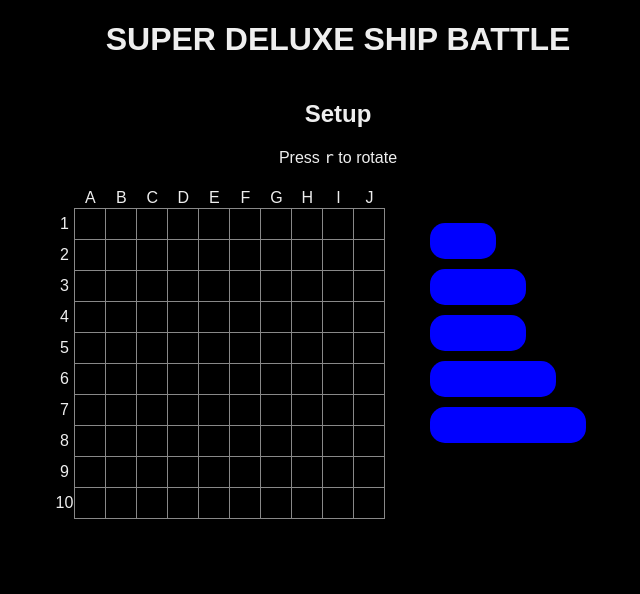
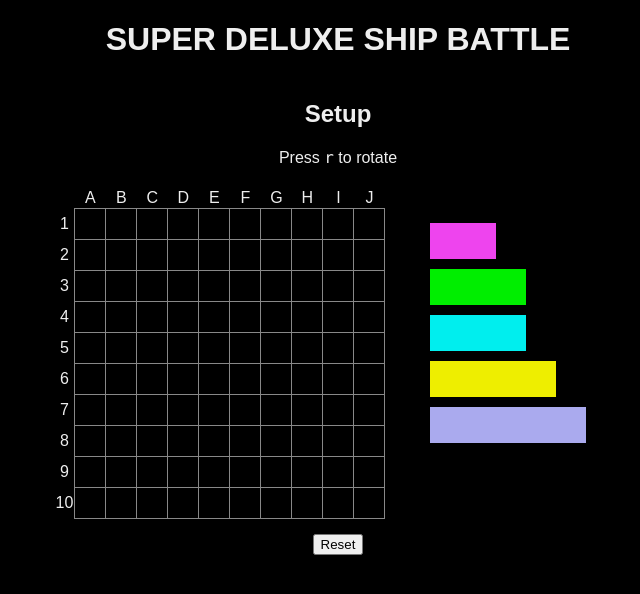
Before and after one commit to avp/ships, a React (Create React App) app: page / in a window 1280 px wide. Shown: the top 594 px of the page, without its empty margins (302-942 px from the left). Built offline with nearby package versions, Linux system fonts and the light colour scheme.

Commit message:
Placing ships

```diff
--- a/src/App.js
+++ /dev/null
@@ -1,24 +0,0 @@
-// @format
-
-import React, { useState } from 'react';
-import './App.css';
-import Setup from './Setup';
-import Game from './Game';
-
-const PHASE_SETUP = 0;
-const PHASE_PLAY = 1;
-
-export default function App() {
-  const [phase, setPhase] = useState(PHASE_SETUP);
-
-  const completeSetup = (positions) => {};
-
-  const inside = phase === PHASE_SETUP ? <Setup /> : <Game />;
-
-  return (
-    <div className="App">
-      <h1>SUPER DELUXE SHIP BATTLE</h1>
-      {inside}
-    </div>
-  );
-}
--- /dev/null
+++ b/src/App.tsx
@@ -0,0 +1,31 @@
+// @format
+
+import React, { useState } from 'react';
+import './App.css';
+import { Setup } from './Setup';
+import { Game } from './Game';
+import { Grid } from './Grid';
+import { Fleet } from './Fleet';
+
+enum Phase {
+  Setup,
+  Play,
+}
+
+export default function App() {
+  const [phase, setPhase] = useState(Phase.Setup);
+
+  const completeSetup = (grid: Grid, fleet: Fleet) => {
+    setPhase(Phase.Play);
+  };
+
+  const inside =
+    phase === Phase.Setup ? <Setup onSetup={completeSetup} /> : <Game />;
+
+  return (
+    <div className="App">
+      <h1>SUPER DELUXE SHIP BATTLE</h1>
+      {inside}
+    </div>
+  );
+}
--- a/src/Fleet.tsx
+++ b/src/Fleet.tsx
@@ -4,28 +4,34 @@ import { Dir } from './Geometry';
 
 interface Kind {
   name: string;
+  className: string;
   size: number;
 }
 
 const kinds: Record<string, Kind> = {
   destroyer: {
     name: 'Destroyer',
+    className: 'Destroyer',
     size: 2,
   },
   submarine: {
     name: 'Submarine',
+    className: 'Submarine',
     size: 3,
   },
   cruiser: {
     name: 'Cruiser',
+    className: 'Cruiser',
     size: 3,
   },
   battleship: {
     name: 'Battleship',
+    className: 'Battleship',
     size: 4,
   },
   carrier: {
     name: 'Aircraft Carrier',
+    className: 'Carrier',
     size: 5,
   },
 };
--- /dev/null
+++ b/src/Game.tsx
@@ -0,0 +1,11 @@
+// @format
+
+import React, { useState } from 'react';
+
+export function Game() {
+  return (
+    <div className="Game">
+      <h2>Playing the game</h2>
+    </div>
+  );
+}
--- a/src/Grid.css
+++ b/src/Grid.css
@@ -19,9 +19,9 @@
 }
 
 .HoverValid {
-  background: #008;
+  background: #555;
 }
 
 .HoverInvalid {
-  background: #800;
+  background: #a00;
 }
--- a/src/Grid.tsx
+++ b/src/Grid.tsx
@@ -33,24 +33,48 @@ export class Grid {
     }
   }
 
-  handleHover([r, c]: Point, enter: boolean, ship: Ship, dir: Dir): void {
+  isValidPlacement(
+    [r, c]: Point,
+    ship: Ship,
+    dir: Dir
+  ): [boolean, Array<Point>] {
     const size = ship.size();
-    const points = [];
-    let state = HoverState.Valid;
+    const points: Array<Point> = [];
+    let result = true;
     for (let i = 0; i < size; ++i) {
       if (r >= GRID_SIZE || c >= GRID_SIZE) {
-        state = HoverState.Invalid;
-        break;
+        return [false, points];
       }
       points.push([r, c]);
       if (this.grid[r][c].ship) {
-        state = HoverState.Invalid;
+        result = false;
       }
       [r, c] = applyDir([r, c], dir);
     }
+    return [result, points];
+  }
+
+  handleHover(p: Point, enter: boolean, ship: Ship, dir: Dir): void {
+    let [valid, points] = this.isValidPlacement(p, ship, dir);
+    let state = valid ? HoverState.Valid : HoverState.Invalid;
     for (const [r, c] of points) {
       this.grid[r][c].hover = enter ? state : HoverState.None;
     }
+  }
+
+  placeShip(p: Point, ship: Ship, dir: Dir): boolean {
+    let [valid, points] = this.isValidPlacement(p, ship, dir);
+    if (!valid) {
+      return false;
+    }
+
+    for (const [r, c] of points) {
+      this.grid[r][c].ship = ship;
+    }
+    ship.dir = dir;
+    ship.pos = p;
+
+    return true;
   }
 }
 
--- a/src/GridView.tsx
+++ b/src/GridView.tsx
@@ -10,10 +10,11 @@ export interface Props {
   grid: Grid;
   onMouseEnter: (r: number, c: number) => void;
   onMouseLeave: (r: number, c: number) => void;
+  onClick?: (r: number, c: number) => void;
 }
 
 /// Displays the given fleet on a grid.
-export function GridView({ grid, onMouseEnter, onMouseLeave }: Props) {
+export function GridView({ grid, onMouseEnter, onMouseLeave, onClick}: Props) {
   const rows = [];
 
   const cells = [];
@@ -39,12 +40,17 @@ export function GridView({ grid, onMouseEnter, onMouseLeave }: Props) {
           className.push('HoverInvalid');
           break;
       }
+      const ship = grid.grid[r][c].ship;
+      if (ship) {
+        className.push(ship.kind.className);
+      }
       cells.push(
         <td
           key={++key}
           className={className.join(' ')}
           onMouseOver={() => onMouseEnter(r, c)}
           onMouseOut={() => onMouseLeave(r, c)}
+          onClick={() => onClick?.(r, c)}
         />
       );
     }
--- a/src/Setup.css
+++ b/src/Setup.css
@@ -9,3 +9,7 @@
 .SetupFleet {
   padding: 30px;
 }
+
+.SetupButtons {
+  margin-top: 10px;
+}
--- a/src/Setup.tsx
+++ b/src/Setup.tsx
@@ -7,9 +7,18 @@ import { ShipView } from './ShipView';
 
 import { Fleet, Ship } from './Fleet';
 import { Grid } from './Grid';
-import { Dir } from './Geometry';
+import { Dir, Point } from './Geometry';
 
-export default function Setup() {
+interface Props {
+  onSetup(grid: Grid, fleet: Fleet): void;
+}
+
+/**
+ * Handles setup of the ships on a grid for the player.
+ * Pass the onSetup() hook in order to get the grid and fleet which will
+ * be used for playing the actual game.
+ */
+export function Setup({onSetup}: Props) {
   const [forcer, setForcer] = useState(0);
   const [fleet, setFleet] = useState(() => new Fleet());
   const [grid, setGrid] = useState(() => new Grid());
@@ -18,11 +27,25 @@ export default function Setup() {
   const [activeShip, setActiveShip] = useState<Ship | null>(null);
 
   const clickShip = (activated: boolean, ship: Ship) => {
+    if (ship.pos) {
+      return;
+    }
     if (activated) {
       setActiveShip(ship);
     } else {
       setActiveShip(null);
     }
+  };
+
+  const placeShip = (p: Point): void => {
+    if (!activeShip) {
+      return;
+    }
+    const placed = grid.placeShip(p, activeShip, dir);
+    if (!placed) {
+      return;
+    }
+    setActiveShip(null);
   };
 
   const handleHover = (r: number, c: number, enter: boolean): void => {
@@ -40,7 +63,6 @@ export default function Setup() {
   };
 
   const handleKeyPress = (e: React.KeyboardEvent<HTMLDivElement>): void => {
-    console.log(e.key);
     if (e.key === 'r') {
       grid.clearHover();
       const newDir = dir === Dir.Across ? Dir.Down : Dir.Across;
@@ -52,6 +74,24 @@ export default function Setup() {
     e.preventDefault();
     e.stopPropagation();
   };
+
+  const reset = (): void => {
+    setGrid(new Grid());
+    setFleet(new Fleet());
+  }
+
+  const playGame = (): void => {
+    onSetup(grid, fleet);
+  }
+
+  const renderPlayButton = () => {
+    if (fleet.ships.every(s => s.pos)) {
+      return (
+        <button className="btn" onClick={playGame}>Play!</button>
+      );
+    }
+    return null;
+  }
 
   return (
     <div>
@@ -66,6 +106,7 @@ export default function Setup() {
             grid={grid}
             onMouseEnter={(r: number, c: number) => handleHover(r, c, true)}
             onMouseLeave={(r: number, c: number) => handleHover(r, c, false)}
+            onClick={(r: number, c: number) => placeShip([r, c])}
           ></GridView>
         </div>
         <SetupFleet
@@ -74,6 +115,10 @@ export default function Setup() {
           activeShip={activeShip}
           onKeyPress={handleKeyPress}
         />
+      </div>
+      <div className={"SetupButtons"}>
+        <button className="btn" onClick={reset}>Reset</button>
+        {renderPlayButton()}
       </div>
     </div>
   );
--- a/src/Ship.css
+++ b/src/Ship.css
@@ -1,8 +1,6 @@
 .Ship {
-  background: blue;
   height: 30px;
   margin: 10px;
-  border-radius: 15px;
 }
 
 .selected {
@@ -12,3 +10,27 @@
 .unselected {
   border: 3px solid transparent;
 }
+
+.Destroyer {
+  background: #e4e;
+}
+
+.Submarine {
+  background: #0e0;
+}
+
+.Cruiser {
+  background: #0ee;
+}
+
+.Battleship {
+  background: #ee0;
+}
+
+.Carrier {
+  background: #aae;
+}
+
+.dimmed {
+  filter: brightness(50%);
+}
--- a/src/ShipView.tsx
+++ b/src/ShipView.tsx
@@ -15,7 +15,9 @@ export function ShipView({ selected, ship, onClick }: Props) {
 
   return (
     <div
-      className={`Ship ${selected ? 'selected' : 'unselected'}`}
+      className={`Ship ${selected ? 'selected' : 'unselected'} ${
+        ship.kind.className
+      } ${ship.pos ? 'dimmed' : ''}`}
       style={{ width: size * 30 }}
       onClick={() => onClick(!selected, ship)}
     />
```
Also changed, not shown: src/Game.js (deleted, +0 -8 lines).
